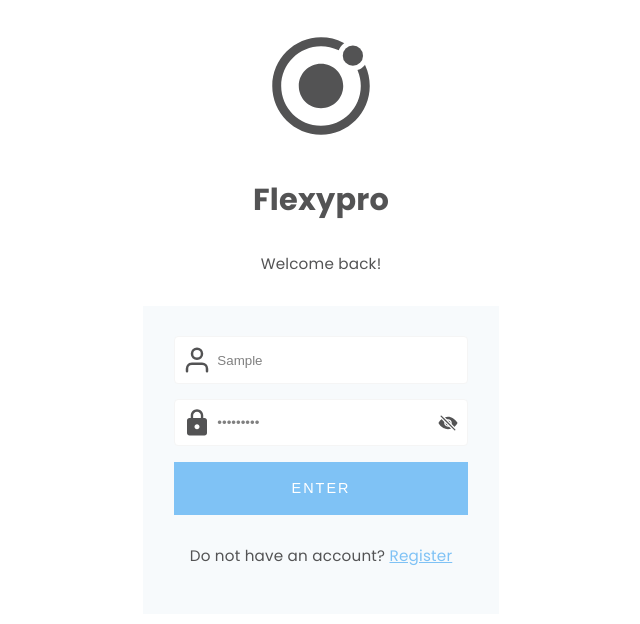
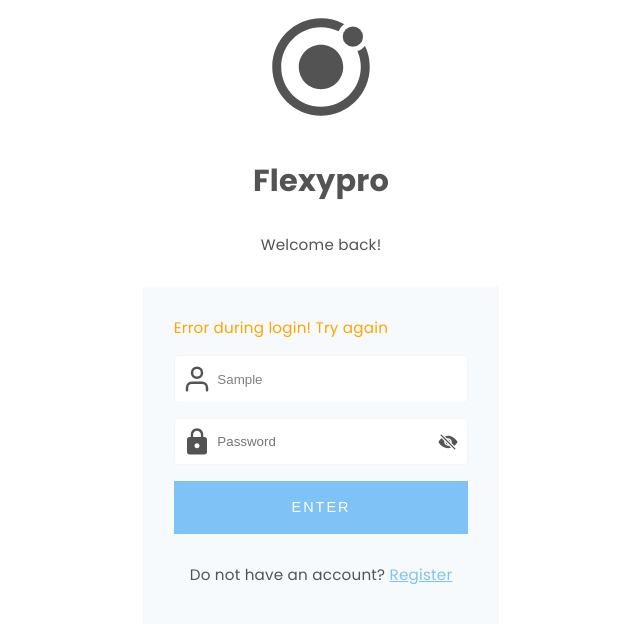
Before and after one commit to Flexypro/client-frontend, a React (Vite) app: page /login in a window 1280 px wide. Both pictures are taken after typing "Sample", "Sample123" into the empty fields and a click on the button "ENTER". Shown: the top 624 px of the page, without its empty margins (319-959 px from the left). Built offline with nearby package versions, Linux system fonts and the light colour scheme; no server answers.

Commit message:
Added timeout for login - 10s Timeout

```diff
--- a/src/pages/main/login/Login.jsx
+++ b/src/pages/main/login/Login.jsx
@@ -8,6 +8,8 @@ import { IoEye } from "react-icons/io5";
 import { IoEyeOff } from "react-icons/io5";
 import { useState } from 'react';
 import PulseLoader from "react-spinners/PulseLoader";
+import { useEffect } from 'react';
+import { useRef } from 'react';
 
 // import { IoMdEye } from "react-icons/md";
 // import { IoMdEyeOff } from "react-icons/md";
@@ -15,14 +17,21 @@ import PulseLoader from "react-spinners/PulseLoader";
 
 const Login = () => {
     const iconSize = 30;
-    const { handleLogin, loading } = useAuthContext();
+    const { loginError, handleLogin, loading } = useAuthContext();
     const [visible, setVisible] = useState(false);
-    const style = {
-        height:'1rem'
-    }
+    const passwordRef = useRef();
+    const [password, setPassword] = useState('');
+
     const togglePassword = ()=> {
         setVisible(!visible);
     }
+
+    useEffect(()=>{
+        if (loginError.error){
+            setPassword('');
+            console.log('Error')
+        }
+    },[loginError]);
 
     return (
         <div className='login'>
@@ -31,13 +40,18 @@ const Login = () => {
                 <h1>Flexypro</h1>
                 <article>Welcome back!</article>
                 <form onSubmit={handleLogin} className='login-form'>
+                    {
+                        loginError.error && <span style={{
+                            color:'orange'
+                        }}>{loginError.error}</span>
+                    }
                     <div className='login-content'>
                         <FiUser className='username-icon' size={iconSize}/>
                         <input required id='username' type="text" placeholder='Username' />
                     </div>
                     <div className='login-content'>
                         <MdLock className='password-icon' size={iconSize}/>
-                        <input required id='password' type={visible?"text":"password" } placeholder='Password' />
+                        <input required id='password' ref={passwordRef} value={password} onChange={(e)=>setPassword(e.target.value)} type={visible?"text":"password" } placeholder='Password' />
                         {
                             visible?
                             <IoEye onClick={togglePassword} className='password-icon-eye' size={20} />:
--- a/src/providers/AuthProvider.jsx
+++ b/src/providers/AuthProvider.jsx
@@ -17,6 +17,7 @@ export const AuthProvider = props => {
     const [userToken, setUserToken] = useState(getAccessToken());
     const [loadedUserProfile, setuserProfile] = useState();
     const [loadingUserProfile, setLoadingUserProfile] = useState(false);
+    const [loginError, setLoginError] = useState({});
 
 
     const headers = {
@@ -50,12 +51,15 @@ export const AuthProvider = props => {
 
     const handleLogin = async (e) => {
         setLoading(true);
-        e.preventDefault()
+        e.preventDefault();
+        setLoginError({});
         const username = e.target.username.value;
         const password = e.target.password.value;
         const loginUrl = `${import.meta.env.VITE_API_URL}/token/`;
 
         try {
+            const controller = new AbortController();
+            const timeoutId = setTimeout(()=>controller.abort(),10000);
             const getToken = await fetch(loginUrl, {
                 method: 'POST',
                 headers: {
@@ -64,10 +68,12 @@ export const AuthProvider = props => {
                 body: JSON.stringify({
                     'username':username,
                     'password':password
-                })
+                }),
+                signal:controller.signal
             })
 
             const status = getToken.status;
+            clearTimeout(timeoutId);
 
             if (status===200){
                 const token = await getToken.json();
@@ -77,10 +83,33 @@ export const AuthProvider = props => {
                 getUserToken();
                 setLoading(false);
                 // const refreshToken = token.refresh
+            } else if (status===401) {
+                setLoginError(
+                    {
+                        "error":'Invalid credentials!'
+                    }
+                )
+            } else {
+                setLoginError(
+                    {
+                        "error":'Error during login! Try again'
+                    }
+                )
             }
             setLoading(false);
         } catch(error) {
-            console.log(error);
+            console.log(error.name);
+            if (error.name === "AbortError"){
+                setLoginError({
+                    'error':'Request too long!'
+                });
+            } else{
+                setLoginError({
+                        "error":'Error during login! Try again'
+                    }
+                )
+            }
+
         } finally {
             setLoading(false);
         }
@@ -148,7 +177,8 @@ export const AuthProvider = props => {
             userToken,
             loadedUserProfile,
             loadingUserProfile,
-            loading
+            loading,
+            loginError
         }
         }>
             {props.children}
```
